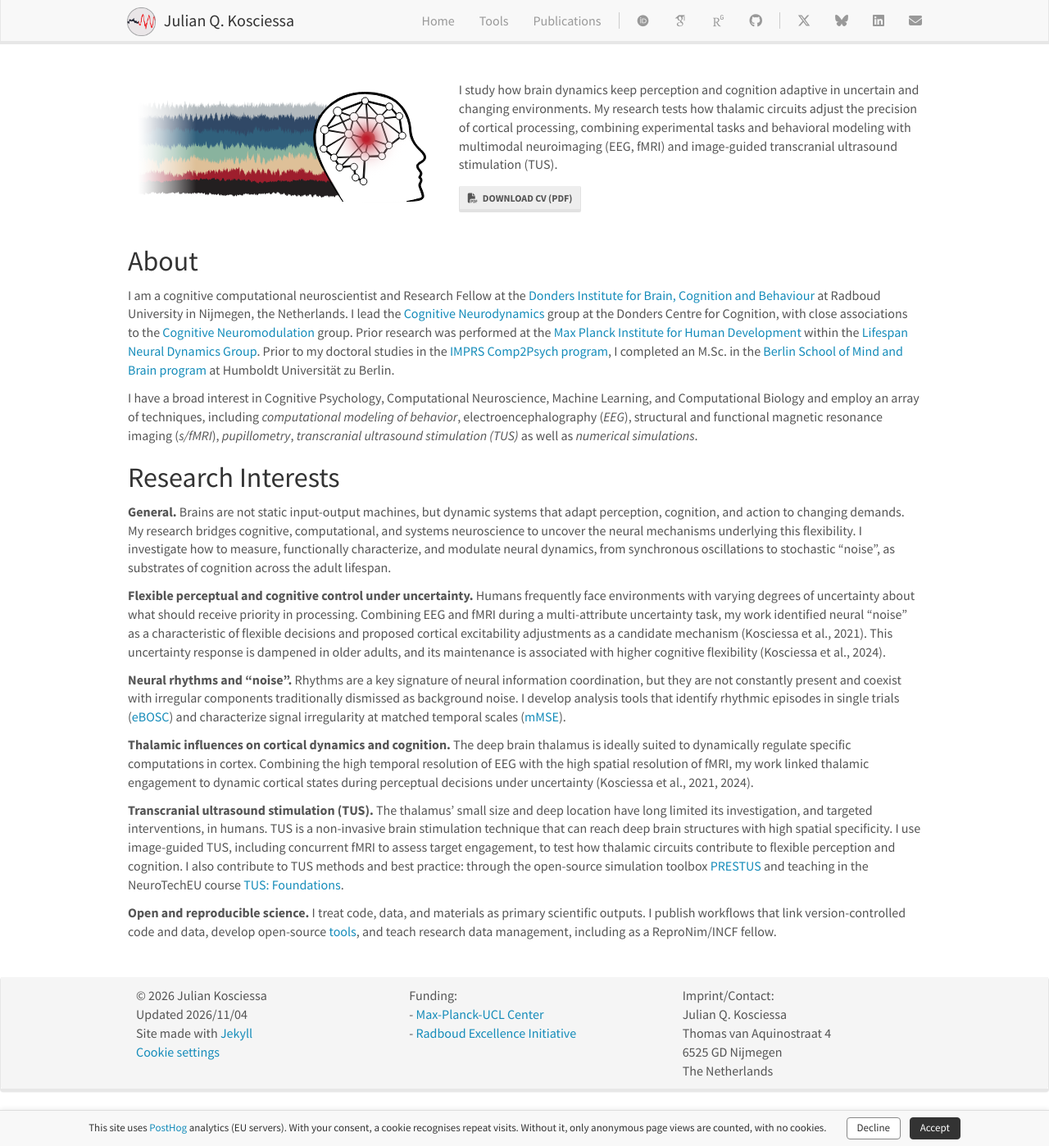
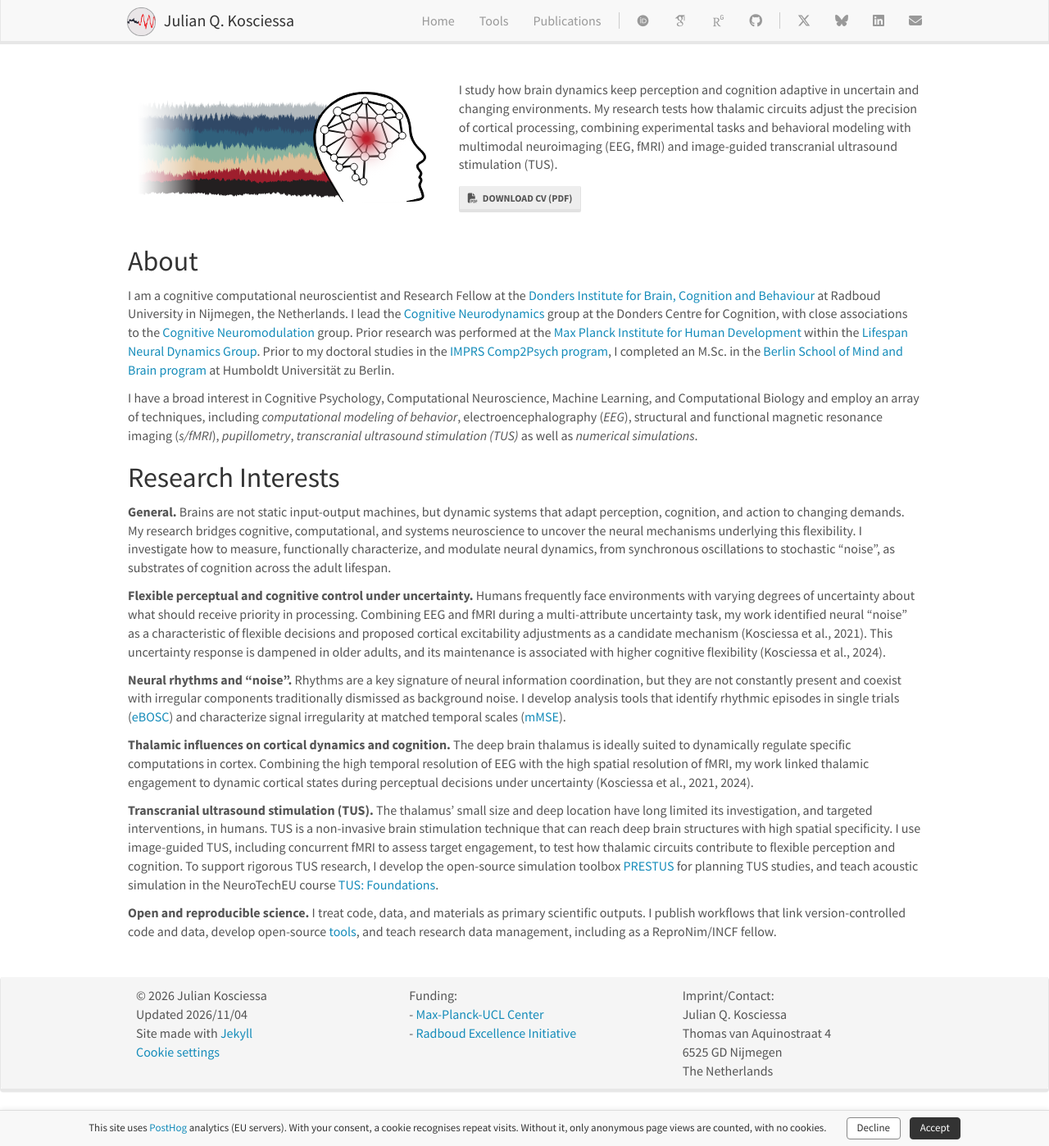
Before and after one commit to jkosciessa/jkosciessa.github.io, a Jekyll site: the page built from _pages/home.md, in a window 1280 px wide and 1398 px high. Shown: the whole window at 82% size. Built offline with Jekyll 4.4.1, drawn with Linux system fonts in a browser that asks for light colours; some web fonts are replaced.

Commit message:
home: reword TUS methods sentence

```diff
--- a/_pages/home.md
+++ b/_pages/home.md
@@ -35,7 +35,7 @@ I have a broad interest in Cognitive Psychology, Computational Neuroscience, Mac
 
 **Thalamic influences on cortical dynamics and cognition.** The deep brain thalamus is ideally suited to dynamically regulate specific computations in cortex. Combining the high temporal resolution of EEG with the high spatial resolution of fMRI, my work linked thalamic engagement to dynamic cortical states during perceptual decisions under uncertainty (Kosciessa et al., 2021, 2024).
 
-**Transcranial ultrasound stimulation (TUS).** The thalamus' small size and deep location have long limited its investigation, and targeted interventions, in humans. TUS is a non-invasive brain stimulation technique that can reach deep brain structures with high spatial specificity. I use image-guided TUS, including concurrent fMRI to assess target engagement, to test how thalamic circuits contribute to flexible perception and cognition. I also contribute to TUS methods and best practice: through the open-source simulation toolbox [PRESTUS]({{ site.url }}{{ site.baseurl }}/tools) and teaching in the NeuroTechEU course [TUS: Foundations](https://nteucampus.org/course/transcranial-ultrasonic-stimulation-tus-foundations).
+**Transcranial ultrasound stimulation (TUS).** The thalamus' small size and deep location have long limited its investigation, and targeted interventions, in humans. TUS is a non-invasive brain stimulation technique that can reach deep brain structures with high spatial specificity. I use image-guided TUS, including concurrent fMRI to assess target engagement, to test how thalamic circuits contribute to flexible perception and cognition. To support rigorous TUS research, I develop the open-source simulation toolbox [PRESTUS]({{ site.url }}{{ site.baseurl }}/tools) for planning TUS studies, and teach acoustic simulation in the NeuroTechEU course [TUS: Foundations](https://nteucampus.org/course/transcranial-ultrasonic-stimulation-tus-foundations).
 
 **Open and reproducible science.** I treat code, data, and materials as primary scientific outputs. I publish workflows that link version-controlled code and data, develop open-source [tools]({{ site.url }}{{ site.baseurl }}/tools), and teach research data management, including as a ReproNim/INCF fellow.
 
```
